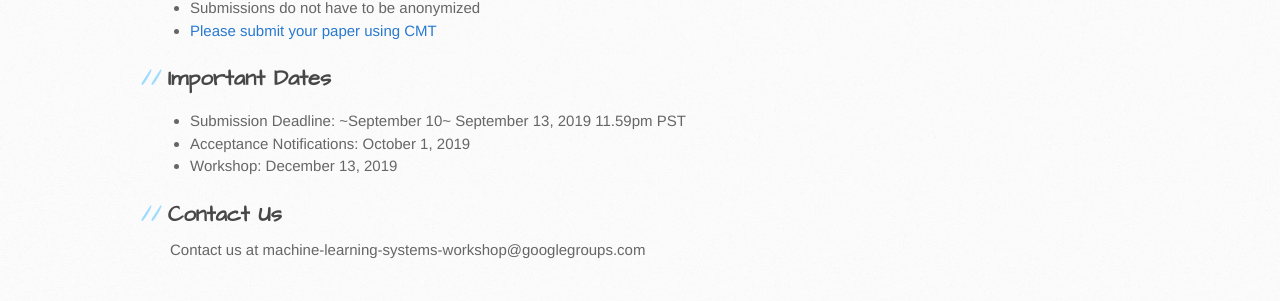
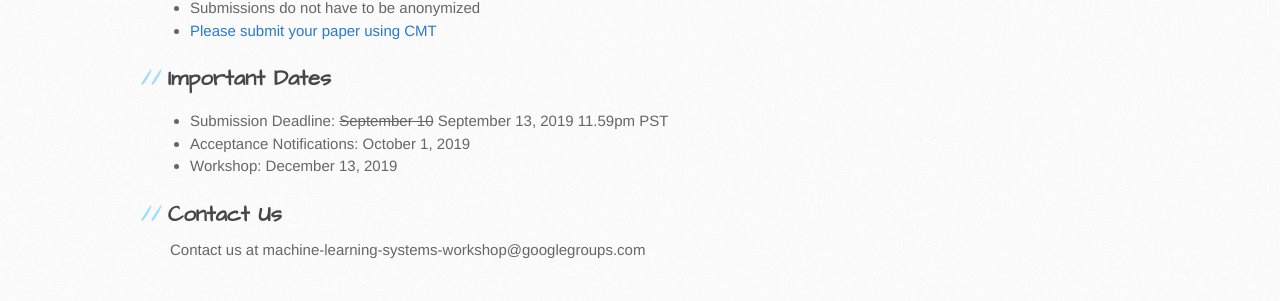
Before and after one commit to LearningSys/neurips19, a Jekyll site: the page built from cfp.md, in a window 1280 px wide. Shown: the part 1415-1716 px from the top of the page. Built offline with Jekyll 4.4.1, drawn with Linux system fonts in a browser that asks for light colours; our own code applies the rules of GitHub Pages for plain Markdown files; the repository's description, which GitHub fills in, is left out.

Commit message:
fix strikethrough

```diff
--- a/cfp.md
+++ b/cfp.md
@@ -31,7 +31,7 @@ See their Call for Papers for more details.* -->
 * [Please submit your paper using CMT](https://cmt3.research.microsoft.com/MLSWSML2019/Submission/Index)
 
 ## Important Dates
-* Submission Deadline: ~September 10~ September 13, 2019 11.59pm PST
+* Submission Deadline: ~~September 10~~ September 13, 2019 11.59pm PST
 * Acceptance Notifications: October 1, 2019
 * Workshop: December 13, 2019
 
```
